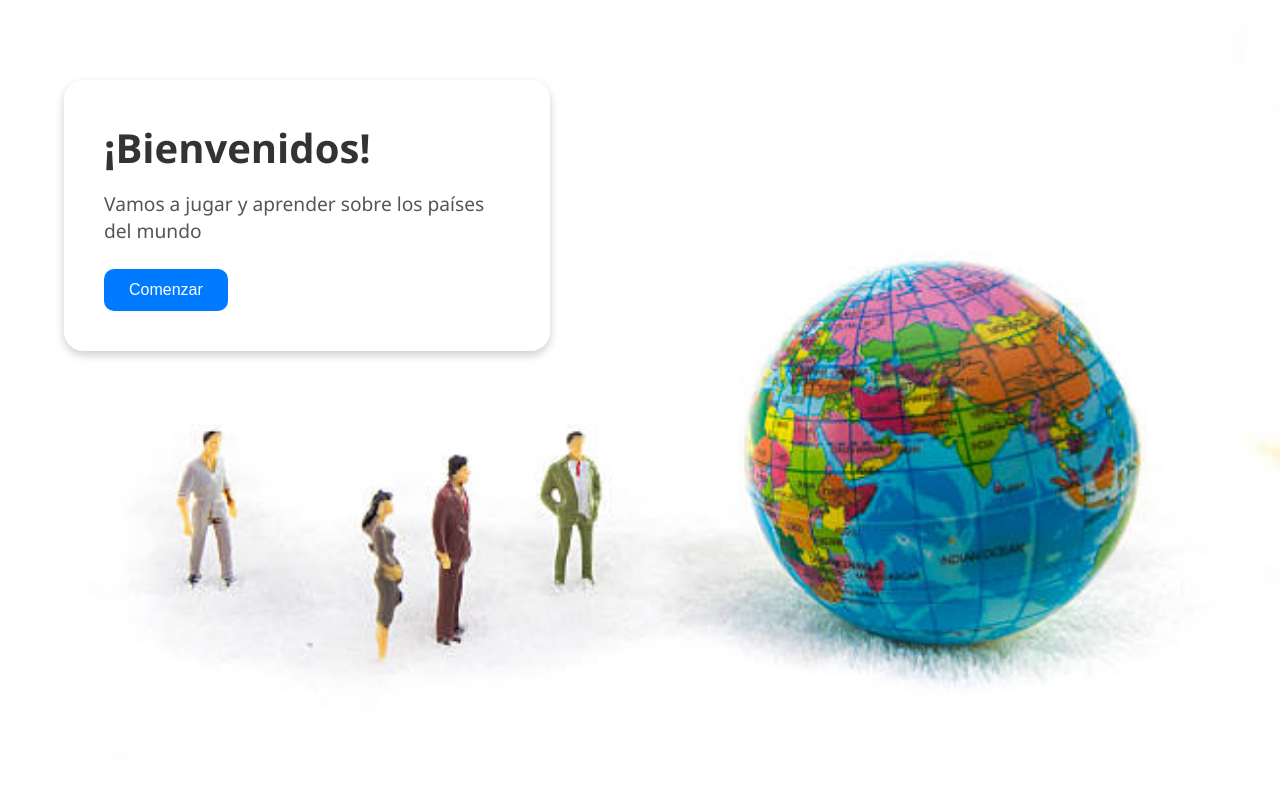
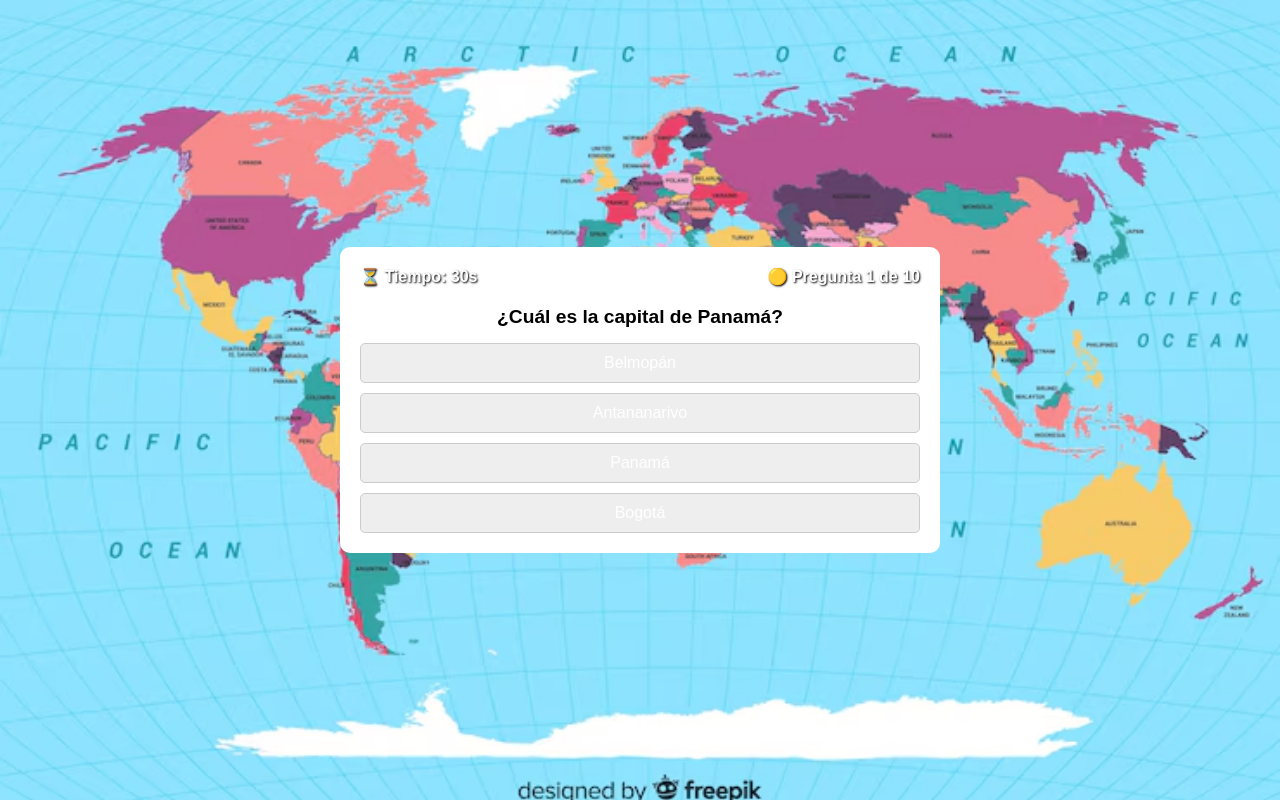
Before and after one commit to Maryolivera/juego-geografia, a plain HTML site: page frontend/index.html in a window 1280 px wide. Both pictures are taken after a click on the button "Comenzar". Drawn offline with Linux system fonts and the light colour scheme.

Commit message:
Pantalla de juego
pantalla de juego en HTML y estilos en CSS, con imagen de fondo e imagen de controlador de tiempo y partida

```diff
--- a/frontend/index.html
+++ b/frontend/index.html
@@ -1,20 +1,41 @@
 <!DOCTYPE html>
 <html lang="es">
 <head>
-  <meta charset="UTF-8">
-
-  <title>Juego de Geografía</title>
-  <link rel="stylesheet" href="styles.css">
+  <meta charset="UTF-8" />
+  <meta name="viewport" content="width=device-width, initial-scale=1.0" />
+  <title>Juego de Países</title>
+  <link rel="stylesheet" href="styles.css" />
 </head>
 <body>
-  <div class="presentacion">
+
+  <!-- 🌟 Pantalla de inicio -->
+  <div class="presentacion" id="pantalla-inicio">
     <div class="contenido">
       <h1>¡Bienvenidos!</h1>
       <p>Vamos a jugar y aprender sobre los países del mundo</p>
-      <button onclick="iniciarJuego()">Comenzar</button>
+      <button onclick="mostrarJuego()">Comenzar</button>
     </div>
   </div>
 
+  <!-- 🎮 Pantalla de juego -->
+  <div class="pantalla-juego" id="pantalla-juego" style="display: none;">
+    <div class="contenedor-pregunta">
+      <div class="info-superior">
+        <span id="tiempo">⏳ Tiempo: 30s</span>
+        <span id="progreso">🟡 Pregunta 1 de 10</span>
+      </div>
+
+      <h2 id="pregunta">¿Cuál es la capital de Panamá?</h2>
+      <div class="opciones">
+        <button class="opcion">Belmopán</button>
+        <button class="opcion">Antananarivo</button>
+        <button class="opcion">Panamá</button>
+        <button class="opcion">Bogotá</button>
+      </div>
+    </div>
+  </div>
+
+  <!-- 🧠 JS básico -->
   <script src="script.js"> </script>
 
 </body>
--- a/frontend/script.js
+++ b/frontend/script.js
@@ -1,2 +1,5 @@
-function iniciarJuego() {
-    alert("¡Comienza el juego!")}
+
+    function mostrarJuego() {
+        document.getElementById("pantalla-inicio").style.display = "none";
+        document.getElementById("pantalla-juego").style.display = "flex";
+      }
--- a/frontend/styles.css
+++ b/frontend/styles.css
@@ -1,83 +1,113 @@
 * {
-    box-sizing: border-box;
   margin: 0;
   padding: 0;
+  box-sizing: border-box;
 }
 
 body, html {
   height: 100%;
-    font-family: 'Segoe UI', sans-serif;
+  font-family: sans-serif;
 }
 
+/* 🌟 Pantalla de inicio */
 .presentacion {
+  background: url("img/istockphoto-480430260-612x612.jpg") right center / contain no-repeat;
+  background-color: white;
   height: 100vh;
-    width: 100%;
-    background-image: url("img/istockphoto-480430260-612x612.jpg");
-    background-repeat: no-repeat;
-    background-size: contain;
-    background-position: right center;
   display: flex;
   align-items: flex-start;
-    padding-top:10vh;
-    padding-left: 5%;
-    background-color: white;
+  justify-content: flex-start;
+  padding: 10vh 5%;
+}
 
 .contenido {
   max-width: 40%;
-    background-color: rgba(255, 255, 255, 0.85);
-    padding: 40px;
-    border-radius: 20px;
-    box-shadow: 0 4px 10px rgba(0,0,0,0.2);
+  background: rgba(255, 255, 255, 0.9);
+  padding: 30px;
+  border-radius: 15px;
   text-align: left;
 }
 
 .contenido h1 {
-    font-size: 2.5em;
-    margin-bottom: 15px;
+  font-size: 2em;
+  margin-bottom: 10px;
   color: #333;
 }
 
 .contenido p {
-    font-size: 1.2em;
-    margin-bottom: 25px;
+  font-size: 1.1em;
+  margin-bottom: 20px;
   color: #555;
 }
 
 button {
-    background-color: #007bff;
+  background: #007bff;
   color: white;
-    padding: 12px 25px;
+  border: none;
+  padding: 10px 20px;
   font-size: 1em;
-    border: none;
-    border-radius: 10px;
+  border-radius: 8px;
   cursor: pointer;
-    transition: background-color 0.3s ease;
 }
 
 button:hover {
-    background-color: #0056b3;
+  background: #0056b3;
 }
 
-  @media (max-width: 768px) {
-    .presentacion {
+/* 🎮 Pantalla de juego */
+.pantalla-juego {
+  background: url("img/mapa-politico-mundial-coloreado_23-2148324207.avif");
+  background-size: cover;
+  background-position: center;
+  background-repeat: no-repeat;
+  height: 100vh;
+  display: flex;
   flex-direction: column;
-      background-image: none;
+  align-items: center;
+  justify-content: center;
   padding: 20px;
-      justify-content: center;
 }
 
-    .contenido {
-      max-width: 100%;
-      box-shadow: none;
-      background-color: white;
-      text-align: center;
+
+.info-superior {
+  width: 100%;
+  max-width: 600px;
+  display: flex;
+  justify-content: space-between;
+  margin-bottom: 20px;
+  color: white;
+  font-weight: bold;
+  text-shadow: 1px 1px 2px black;
 }
 
-    .contenido h1 {
-      font-size: 2em;
+.contenedor-pregunta {
+  background: white;
+  padding: 20px;
+  border-radius: 10px;
+  text-align: center;
+  width: 50%;
+  max-width: 600px;
 }
 
-    .contenido p {
-      font-size: 1em;
+.contenedor-pregunta h2 {
+  margin-bottom: 15px;
+  font-size: 1.2em;
 }
+
+.opciones {
+  display: flex;
+  flex-direction: column;
+  gap: 10px;
 }
+
+.opcion {
+  padding: 10px;
+  background: #eee;
+  border: 1px solid #ccc;
+  border-radius: 5px;
+  cursor: pointer;
+}
+
+.opcion:hover {
+  background: #ddd;
+}
```
Also changed, not shown: frontend/img/mapa-politico-mundial-coloreado_23-2148324207.avif (added). Lines whose indentation alone changed are shown as unchanged.
